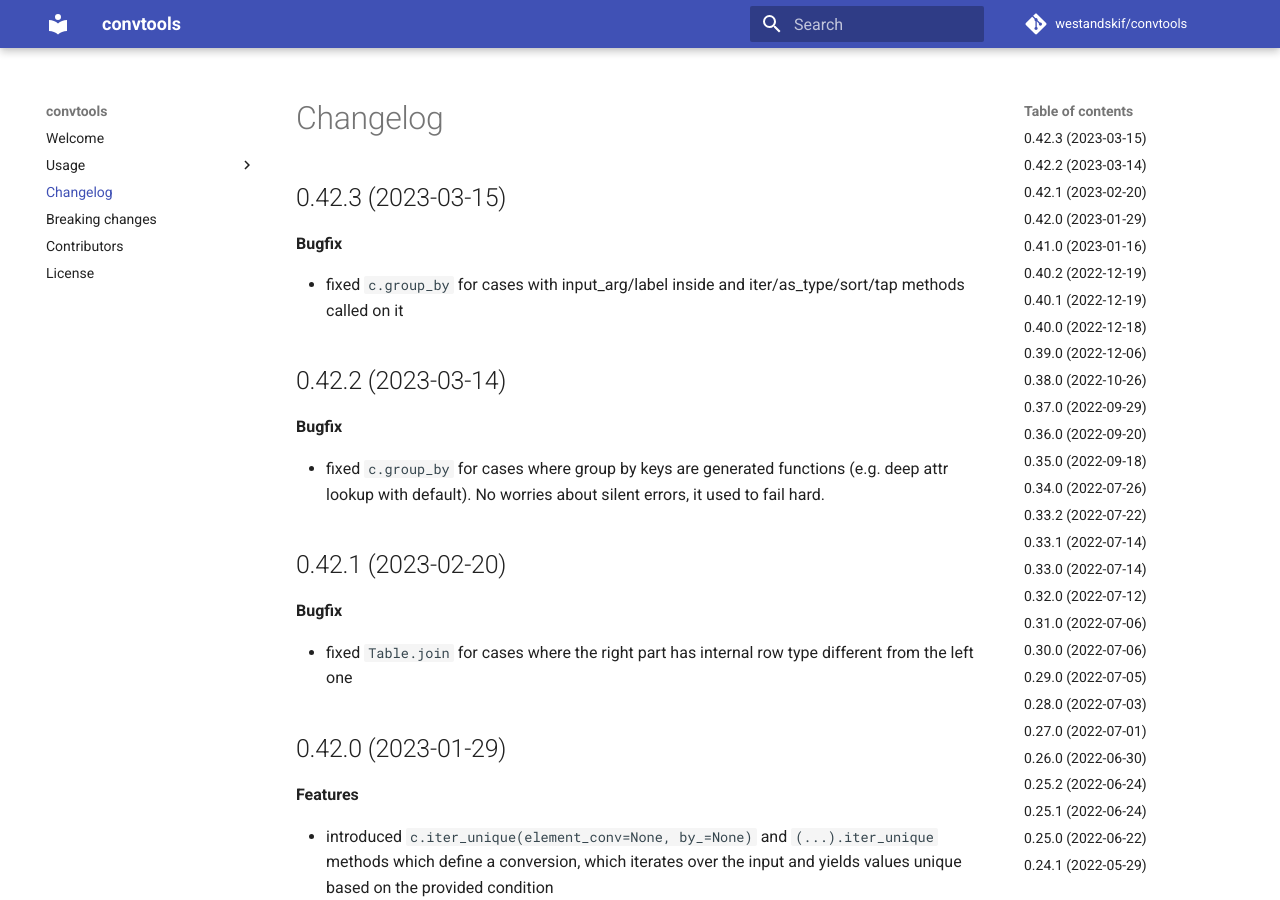
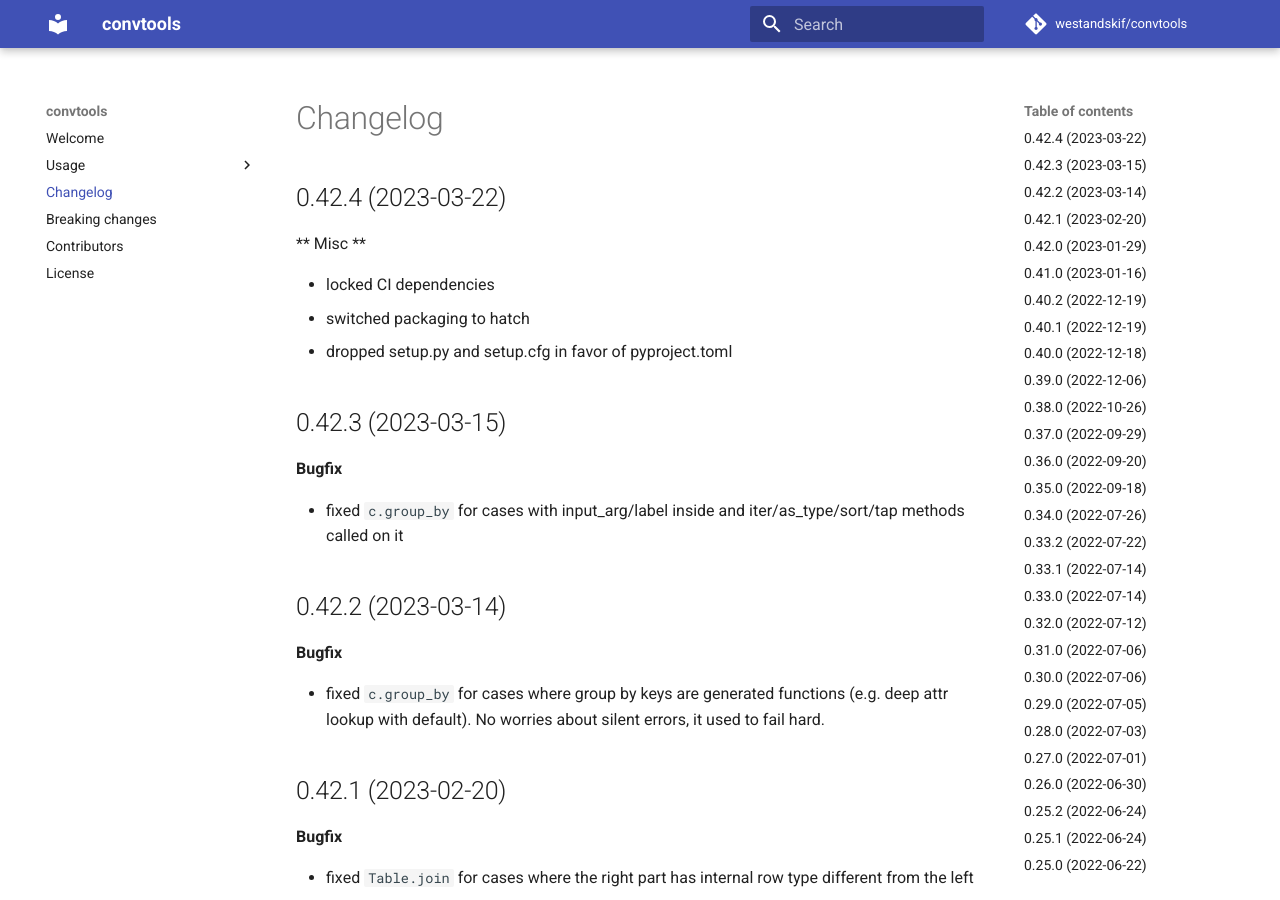
Before and after one commit to westandskif/convtools, an MkDocs documentation site: the page built from docs/CHANGELOG.md, in a window 1280 px wide and 900 px high. Built offline with MkDocs 1.6.1 and Material for MkDocs 9.7.7, drawn with Linux system fonts in a browser that asks for light colours; comment, search, counter and statistics services are not loaded.

Commit message:
bumped version to 0.42.4 + updated changelog

```diff
--- a/docs/CHANGELOG.md
+++ b/docs/CHANGELOG.md
@@ -1,3 +1,12 @@
+## 0.42.4 (2023-03-22)
+
+** Misc **
+
+- locked CI dependencies
+- switched packaging to hatch
+- dropped setup.py and setup.cfg in favor of pyproject.toml
+
+
 ## 0.42.3 (2023-03-15)
 
 **Bugfix**
--- a/pyproject.toml
+++ b/pyproject.toml
@@ -11,7 +11,7 @@ include = ["/src"]
 
 [project]
 name = "convtools"
-version = "0.42.3"
+version = "0.42.4"
 description = "convtools allows to define and reuse conversions for processing collections and csv tables, complex aggregations and joins."
 readme = "README.md"
 requires-python = ">=3.6,<3.12"
--- a/src/convtools/__init__.py
+++ b/src/convtools/__init__.py
@@ -4,4 +4,4 @@ from .conversion import conversion  # noqa: F401
 from .dt import DateGrid, DateTimeGrid
 
 
-__version__ = "0.42.3"
+__version__ = "0.42.4"
```
Also changed, not shown: 2 other files.
